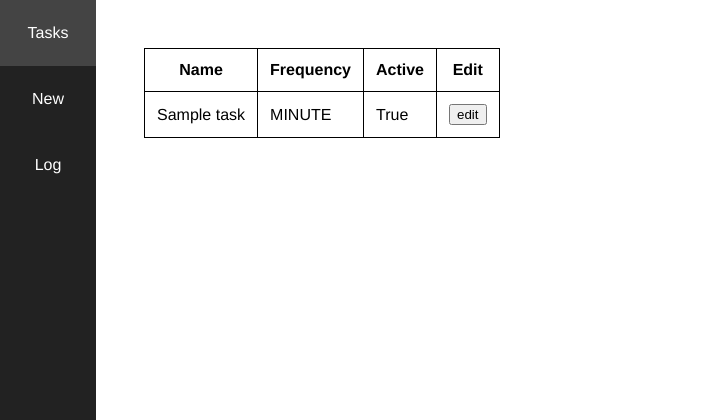
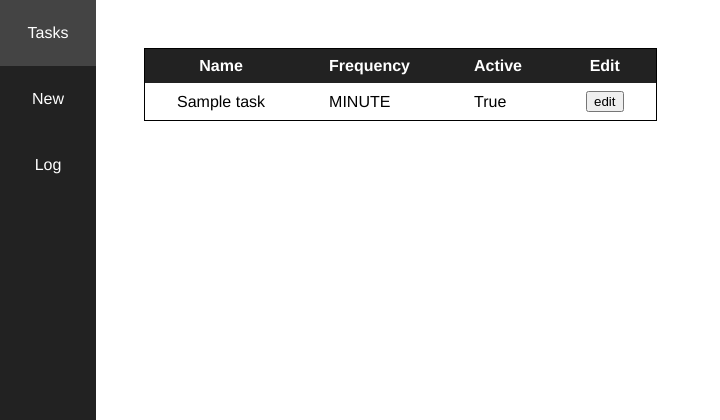
Before and after one commit to baely/DjangoTaskScheduler, a Django app: page /task/list in a window 1280 px wide. Shown: the top 420 px of the page, without its empty margins (0-720 px from the left). Run offline with Django 3.2, Linux system fonts and the light colour scheme; tables that the repository leaves empty hold one stand-in row (values such as "Sample post").

Commit message:
Table styling

```diff
--- a/static/css/style.css
+++ b/static/css/style.css
@@ -48,14 +48,31 @@ body {
 }
 
 .main table {
+    border: 1px solid #000;
     border-collapse: collapse;
 }
 
+.main table thead {
+    background-color: #222;
+    color: #fff;
+}
+
+.main table tr:nth-child(even) {
+    background-color: #eee;
+}
+
 .main table th, .main table td {
-    border: 1px solid #000;
-    padding: 12px;
+    padding: 8px 32px;
 }
 
 .main table a:link {
    text-decoration: underline;
 }
+
+.main .code {
+    /*background-color: #103;*/
+    /*color: #fff;*/
+    font-family: monospace;
+    /*padding: 1px;*/
+    white-space: pre;
+}
--- a/templates/task/list.html
+++ b/templates/task/list.html
@@ -1,12 +1,15 @@
 {% extends "base.html" %}
 {% block main %}
 <table>
+    <thead>
     <tr>
         <th>Name</th>
         <th>Frequency</th>
         <th>Active</th>
         <th>Edit</th>
     </tr>
+    </thead>
+    <tbody>
     {% for task in object_list %}
     <tr>
         <td>{{ task.name }}</td>
@@ -15,5 +18,6 @@
         <td><button onclick="window.location.href='/task/edit/{{ task.id }}'">edit</button></td>
     </tr>
     {% endfor %}
+    </tbody>
 </table>
 {% endblock %}
--- a/templates/task/loglist.html
+++ b/templates/task/loglist.html
@@ -1,11 +1,14 @@
 {% extends "base.html" %}
 {% block main %}
 <table>
+    <thead>
     <tr>
         <th>Ran</th>
         <th>Task</th>
         <th>Success</th>
     </tr>
+    </thead>
+    <tbody>
     {% for log in object_list %}
     <tr>
         <td><a href="/task/log/view/{{ log.id }}">{{ log.time | timesince }}</a></td>
@@ -13,5 +16,6 @@
         <td>{{ log.success }}</td>
     </tr>
     {% endfor %}
+    </tbody>
 </table>
 {% endblock %}
```
Also changed, not shown: tasks/runner.py (+8 -2 lines), templates/task/logview.html (+8 -2 lines).
